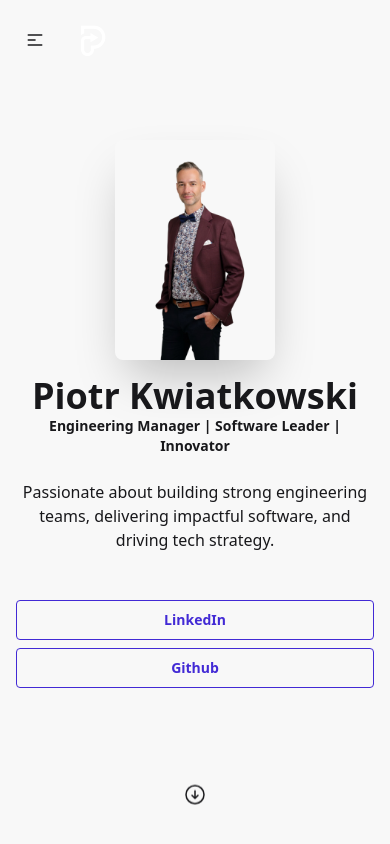
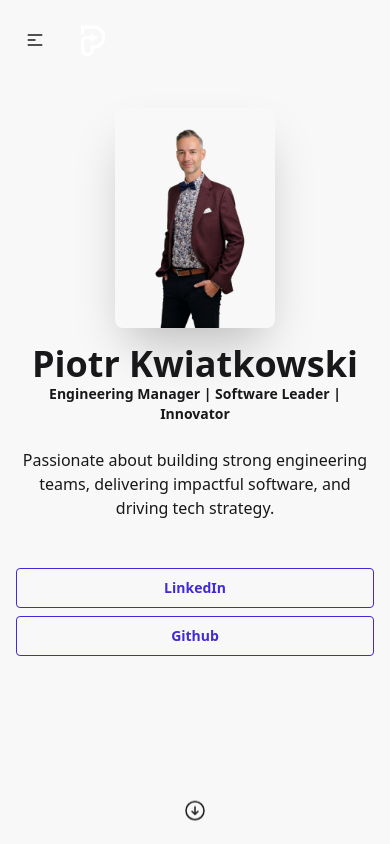
Before and after one commit to PKwiato/KwiatoDaisyUI, an Angular app: page / in a window 390 px wide. Shown: the top 844 px of the page. Built offline with nearby package versions, Linux system fonts and the light colour scheme; grey boxes are pictures that could not be loaded.

Commit message:
Revert "adding small UI fix for small smartphones"

```diff
--- a/src/app/core/layout/home/home.component.html
+++ b/src/app/core/layout/home/home.component.html
@@ -1,4 +1,4 @@
-<div id="home" class="hero bg-base-200 min-h-screen relative pt-16 sm:pt-0 pb-20 sm:pb-0">
+<div id="home" class="hero bg-base-200 min-h-screen relative pb-20 sm:pb-0">
     <div class="hero-content flex-col lg:flex-row text-center items-center">
         <img src="assets/me.png" alt="Moje zdjęcie" class="w-40 sm:w-56 md:w-72 lg:max-w-sm h-auto rounded-lg shadow-2xl">
       <div class="max-w-md">
@@ -12,7 +12,6 @@
       <a
         href="https://www.linkedin.com/in/piotrkwiatkowski84/"
         target="_blank"
-        rel="noopener noreferrer"
         class="btn btn-outline btn-primary"
       >
         LinkedIn
@@ -20,7 +19,6 @@
       <a
       href="https://github.com/PKwiato/KwiatoDaisyUI"
       target="_blank"
-      rel="noopener noreferrer"
       class="btn btn-outline btn-primary"
     >
         Github
@@ -30,8 +28,8 @@
   </div>
   <div
     [class.opacity-0]="!isScrollIconVisible"
-    class="absolute safe-bottom left-1/2 -translate-x-1/2 animate-bounce transition-opacity duration-500 ease-in-out">
-    <svg xmlns="http://www.w3.org/2000/svg" fill="none" viewBox="0 0 24 24" stroke-width="1.5" stroke="currentColor" class="size-6" aria-hidden="true">
+    class="absolute bottom-4 sm:bottom-10 left-1/2 -translate-x-1/2 animate-bounce transition-opacity duration-500 ease-in-out">
+    <svg xmlns="http://www.w3.org/2000/svg" fill="none" viewBox="0 0 24 24" stroke-width="1.5" stroke="currentColor" class="size-6">
       <path stroke-linecap="round" stroke-linejoin="round" d="m9 12.75 3 3m0 0 3-3m-3 3v-7.5M21 12a9 9 0 1 1-18 0 9 9 0 0 1 18 0Z" />
     </svg>
   </div>
--- a/src/styles.css
+++ b/src/styles.css
@@ -4,8 +4,3 @@
 html {
     scroll-behavior: smooth;
   }
-
-/* Utility for positioning above iOS safe-area bottom inset */
-.safe-bottom {
-  bottom: calc(env(safe-area-inset-bottom, 0px) + 2rem);
-}
```
